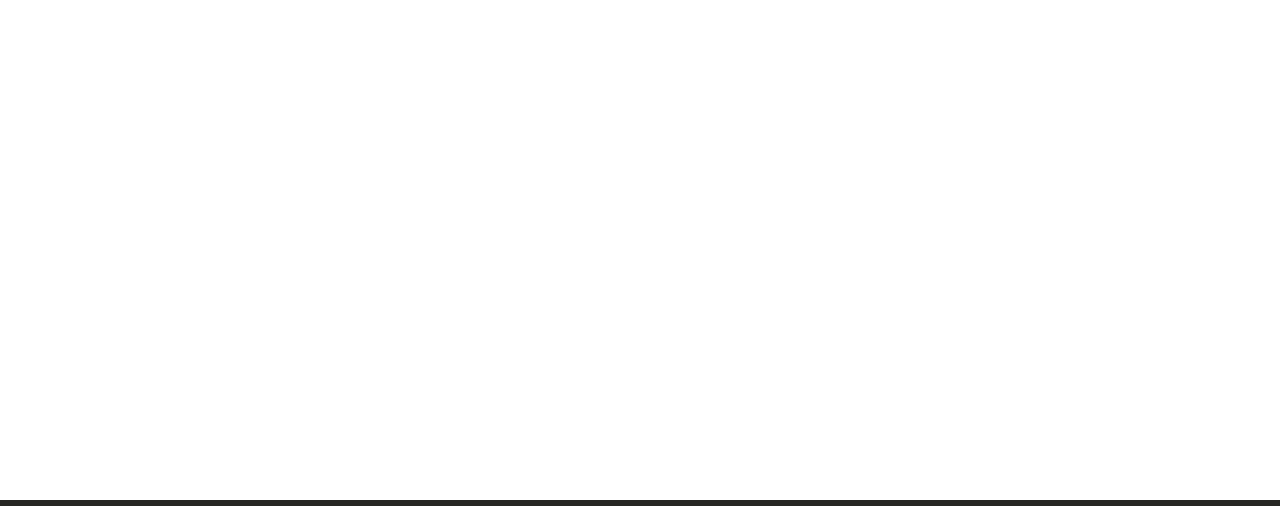
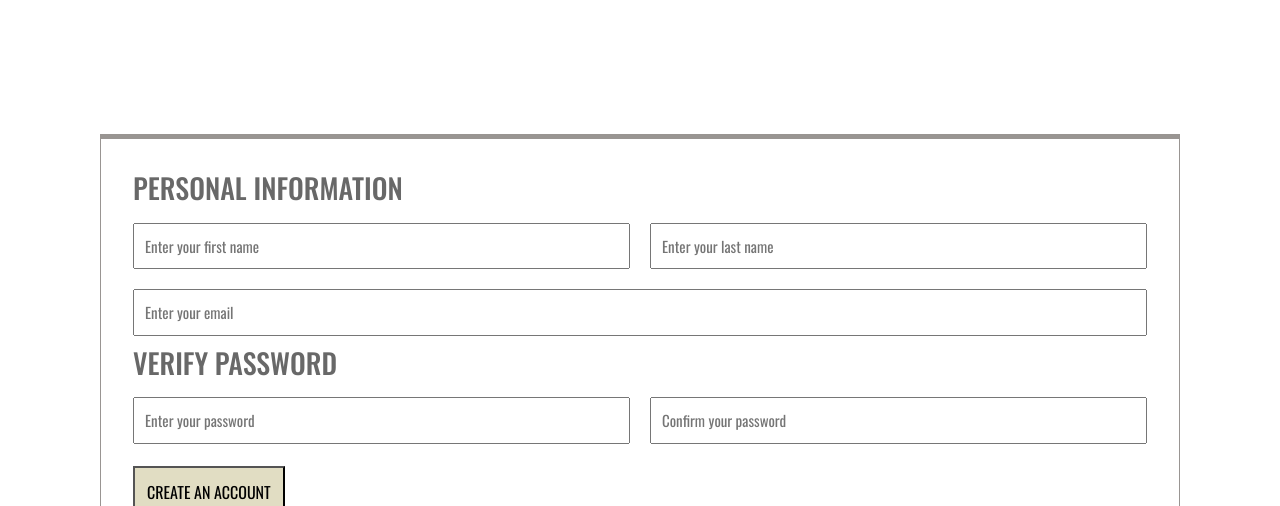
Before and after one commit to Evan-Alexander/guitar-shop, a React app in the folder client/: page /register in a window 1280 px wide. Shown: the part 100-606 px from the top of the page. Built offline with nearby package versions, Linux system fonts and the light colour scheme.

Commit message:
add register component / functionality

```diff
--- a/client/src/actions/types.js
+++ b/client/src/actions/types.js
@@ -1 +1,2 @@
 export const LOGIN_USER = 'login_user';
+export const REGISTER_USER = 'register_user';
--- a/client/src/actions/user_actions.js
+++ b/client/src/actions/user_actions.js
@@ -1,6 +1,20 @@
 import axios from 'axios';
-import { LOGIN_USER } from './types';
+import {
+  LOGIN_USER,
+  REGISTER_USER
+} from './types';
+
 import { USER_SERVER } from '../components/utils/misc';
+
+export function registerUser(dataToSubmit) {
+  const request = axios.post(`${USER_SERVER}/register`, dataToSubmit)
+    .then(response => response.data);
+
+    return {
+      type: REGISTER_USER,
+      payload: request
+    }
+}
 
 export function loginUser(dataToSubmit) {
   const request = axios.post(`${USER_SERVER}/login`, dataToSubmit)
--- a/client/src/components/Register_login/Register.js
+++ b/client/src/components/Register_login/Register.js
@@ -0,0 +1,183 @@
+import React, { Component } from 'react'
+import FormField from '../utils/Form/formfield';
+import { update, generateData, isFormValid } from '../utils/Form/formActions';
+import Dialog from '@material-ui/core/Dialog';
+
+import { connect } from 'react-redux';
+import { registerUser } from '../../actions/user_actions';
+
+class Register extends Component {
+
+  state = {
+    formError: false,
+    formSuccess: false,
+    formdata: {
+      name: {
+        element: 'input',
+        value: '',
+        config: {
+          name: 'name_input',
+          type: 'text',
+          placeholder: 'Enter your first name'
+        },
+        validation: {
+          required: true
+        },
+        valid: false,
+        touched: false,
+        validationMessage: ''
+      },
+      lastname: {
+        element: 'input',
+        value: '',
+        config: {
+          name: 'lastname_input',
+          type: 'text',
+          placeholder: 'Enter your last name'
+        },
+        validation: {
+          required: true
+        },
+        valid: false,
+        touched: false,
+        validationMessage: ''
+      },
+      email: {
+        element: 'input',
+        value: '',
+        config: {
+          name: 'email_input',
+          type: 'email',
+          placeholder: 'Enter your email'
+        },
+        validation: {
+          required: true,
+          email: true
+        },
+        valid: false,
+        touched: false,
+        validationMessage: ''
+      },
+      password: {
+        element: 'input',
+        value: '',
+        config: {
+          name: 'password_input',
+          type: 'password',
+          placeholder: 'Enter your password'
+        },
+        validation: {
+          required: true
+        },
+        valid: false,
+        touched: false,
+        validationMessage: ''
+      },
+      confirmPassword: {
+        element: 'input',
+        value: '',
+        config: {
+          name: 'confirm_password_input',
+          type: 'password',
+          placeholder: 'Confirm your password'
+        },
+        validation: {
+          required: true,
+          confirm: 'password'
+        },
+        valid: false,
+        touched: false,
+        validationMessage: ''
+      }
+
+    }
+  }
+
+  updateForm = (element) => {
+    const newFormData = update(element, this.state.formdata, 'register');
+    this.setState({
+      formError: false,
+      formdata: newFormData
+    })
+  }
+
+  submitForm = (e) => {
+    e.preventDefault();
+
+    let dataToSubmit = generateData(this.state.formdata, 'register');
+    let formIsValid = isFormValid(this.state.formdata, 'register');
+
+    if(formIsValid) {
+      this.props.dispatch(registerUser(dataToSubmit))
+        .then(response => {
+          if(response.payload.success) {
+            this.setState({
+              formError: false,
+              formSuccess: true
+            });
+            setTimeout(() => {
+              this.props.history.push('/register_login');
+            }, 3000)
+          } else {
+            this.setState({formError: true})
+          }
+        }).catch(error => {
+          this.setState({formError: true})
+        })
+    } else {
+      this.setState({
+        formError: true
+      })
+    }
+  }
+
+  render() {
+    return <div className="page_wrapper">
+        <div className="container">
+          <div className="register_login_container row">
+            <form onSubmit={e => this.submitForm(e)} className="register_form">
+              <h2>Personal Information</h2>
+              <div className="form_block_two">
+                <div className="block">
+                  <FormField id={"name"} formdata={this.state.formdata.name} change={element => this.updateForm(element)} />
+                </div>
+                <div className="block">
+                  <FormField id={"lastname"} formdata={this.state.formdata.lastname} change={element => this.updateForm(element)} />
+                </div>
+              </div>
+              <div>
+                <FormField id={"email"} formdata={this.state.formdata.email} change={element => this.updateForm(element)} />
+              </div>
+              <h2>Verify Password</h2>
+              <div className="form_block_two">
+                <div className="block">
+                  <FormField id={"password"} formdata={this.state.formdata.password} change={element => this.updateForm(element)} />
+                </div>
+                <div className="block">
+                  <FormField id={"confirmPassword"} formdata={this.state.formdata.confirmPassword} change={element => this.updateForm(element)} />
+                </div>
+              </div>
+              <div>
+                {this.state.formError ? <div className="error_label">
+                    Something went wrong, please try again
+                  </div> : null}
+                <button onClick={e => this.submitForm(e)}>
+                  Create an Account
+                </button>
+              </div>
+            </form>
+          </div>
+        </div>
+        <Dialog open={this.state.formSuccess}>
+        <div className="dialog_alert">
+          <div>Congratulations!!!</div>
+          <div>
+            You will be redirected to the Log In page in a couple seconds...
+          </div>
+        </div>
+      </Dialog>
+      </div>
+
+  }
+}
+export default connect()(Register);
--- a/client/src/components/Register_login/index.js
+++ b/client/src/components/Register_login/index.js
@@ -26,8 +26,6 @@ const RegisterLogin = () => {
           </div>
         </div>
       </div>
-
-
     </div>
   )
 }
--- /dev/null
+++ b/client/src/components/User/index.js
@@ -0,0 +1,11 @@
+import React from 'react'
+
+function UserDashboard() {
+  return (
+    <div>
+      dashboard
+    </div>
+  )
+}
+
+export default UserDashboard
--- a/client/src/components/utils/Form/formActions.js
+++ b/client/src/components/utils/Form/formActions.js
@@ -5,6 +5,12 @@ export const validate = (element, formdata = []) => {
   if(element.validation.email) {
     const valid = /\S+@\S+\.\S+/.test(element.value);
     const message = `${!valid ? 'Must be a valid email' : ''}`;
+    error = !valid ? [valid, message] : error;
+  }
+
+  if(element.validation.confirm) {
+    const valid = element.value.trim() === formdata[element.validation.confirm].value;
+    const message = `${!valid ? 'Passwords do not match' : ''}`;
     error = !valid ? [valid, message] : error;
   }
 
@@ -36,14 +42,16 @@ export const update = (element, formdata, formName) => {
   // if there was a blur event, this will be true, else false
   newElement.touched = element.blur;
   newFormdata[element.id] = newElement;
-  console.log(newFormdata);
+
   return newFormdata;
 }
 
 export const generateData = (formdata, formName) => {
   let dataToSubmit = {};
   for(let key in formdata) {
-    dataToSubmit[key] = formdata[key].value;
+    if(key !== 'confirmPassword') {
+      dataToSubmit[key] = formdata[key].value;
+    }
   }
   return dataToSubmit;
 }
--- a/client/src/reducers/user_reducer.js
+++ b/client/src/reducers/user_reducer.js
@@ -1,7 +1,12 @@
-import { LOGIN_USER } from '../actions/types';
+import {
+  LOGIN_USER,
+  REGISTER_USER
+} from '../actions/types';
 
 export default function(state={}, action) {
   switch(action.type) {
+    case REGISTER_USER:
+      return {...state, register: action.payload }
     case LOGIN_USER:
       return { ...state, loginSuccess: action.payload }
     default:
--- a/client/src/routes.js
+++ b/client/src/routes.js
@@ -7,12 +7,15 @@ import Home from './components/Home';
 import RegisterLogin from './components/Register_login';
 import Register from './components/Register_login/Register';
 
+import UserDashboard from './components/User';
+
 const Routes = () => {
   return (
     <Layout>
       <Switch>
+        <Route path="/user/dashboard" exact component={UserDashboard} />
+        <Route path="/register" exact component={Register} />
         <Route path="/register_login" exact component={RegisterLogin} />
-
         <Route path="/" exact component={Home} />
       </Switch>
     </Layout>
--- a/client/src/styles.scss
+++ b/client/src/styles.scss
@@ -122,11 +122,11 @@ input {
 button {
     cursor: pointer;
     text-transform: uppercase;
-    padding: 10px;
+    padding: 0.75em;
     background: #e1ddc3;
-    margin-top: 10px;
+    margin-top: 0.75em;
     font-family: 'Oswald', sans-serif;
-    font-size: 16px;
+    font-size: 1em;
 }
 
 .error_label {
@@ -738,6 +738,10 @@ footer span .svg-inline--fa {
     width: 90%;
 }
 
+.register_form {
+    width: 100%;
+}
+
 /*=============================
          USER
 ===============================*/
```
Also changed, not shown: client/src/components/Register_login/Login.js (+3 -6 lines).
